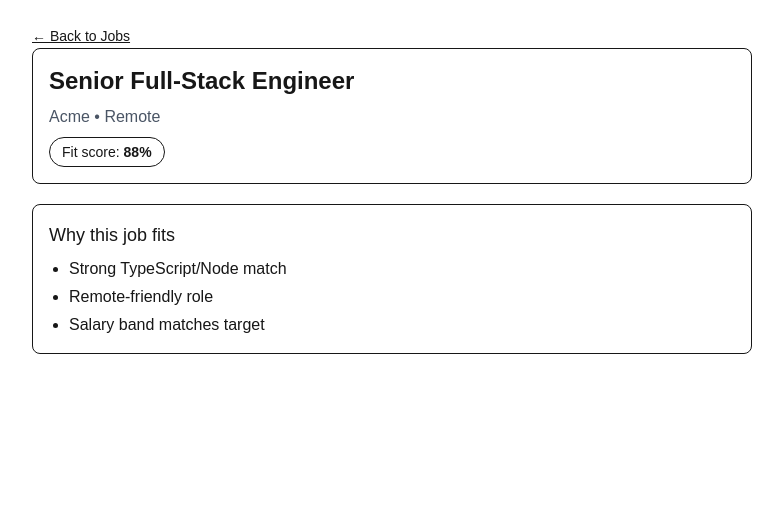
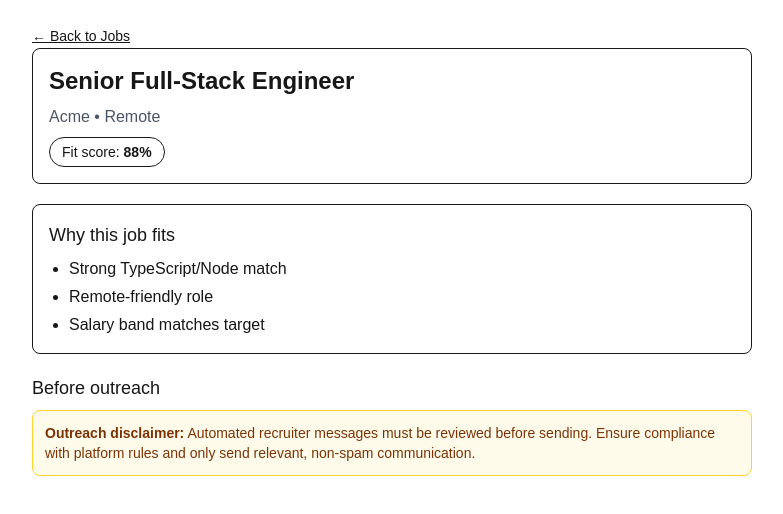
Before and after one commit to vladdehtiarov/jobAI, a Next.js app: page /jobs/1 in a window 1280 px wide. Shown: the top 514 px of the page, without its empty margins (248-1031 px from the left). Built offline with nearby package versions, Linux system fonts and the light colour scheme.

Commit message:
feat(ui): add automated outreach disclaimer on job details

```diff
--- a/src/app/jobs/[id]/page.tsx
+++ b/src/app/jobs/[id]/page.tsx
@@ -1,4 +1,5 @@
 import Link from 'next/link'
+import OutreachDisclaimer from '@/components/legal/OutreachDisclaimer'
 
 type Job = {
   id: string
@@ -64,6 +65,11 @@ export default async function JobDetailsPage({ params }: { params: Promise<{ id:
           ))}
         </ul>
       </section>
+
+      <section className="space-y-2">
+        <h2 className="text-lg font-medium">Before outreach</h2>
+        <OutreachDisclaimer />
+      </section>
     </main>
   )
 }
--- /dev/null
+++ b/src/components/legal/OutreachDisclaimer.tsx
@@ -0,0 +1,8 @@
+export default function OutreachDisclaimer() {
+  return (
+    <div className="border border-amber-300 bg-amber-50 rounded-lg p-3 text-sm text-amber-900" role="note">
+      <strong>Outreach disclaimer:</strong> Automated recruiter messages must be reviewed before sending.
+      Ensure compliance with platform rules and only send relevant, non-spam communication.
+    </div>
+  )
+}
```
